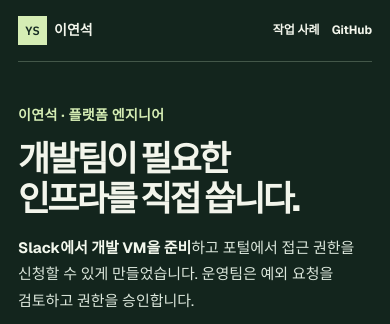
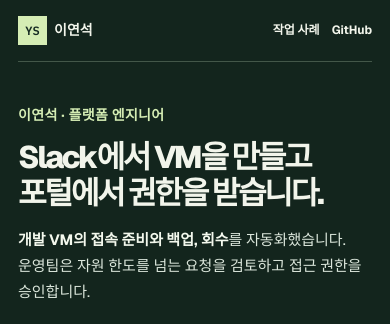
Before and after one commit to yeon3724/yeon3724.github.io, a plain HTML site: page index.html in a window 390 px wide. Shown: the top 324 px of the page. Drawn offline with nearby package versions, Linux system fonts and the light colour scheme.

Commit message:
docs: make the portfolio headline concrete

```diff
--- a/index.html
+++ b/index.html
@@ -3,7 +3,7 @@
 <head>
   <meta charset="utf-8">
   <meta name="viewport" content="width=device-width, initial-scale=1">
-  <meta name="description" content="플랫폼 엔지니어 이연석. 개발팀이 VM과 접근 권한을 직접 신청하고 사용할 수 있게 만든 DevFlow와 Auth·INFRA Portal 사례.">
+  <meta name="description" content="플랫폼 엔지니어 이연석. Slack으로 개발 VM을 만들고 포털에서 접근 권한을 받는 DevFlow와 Auth·INFRA Portal 사례.">
   <meta name="theme-color" content="#13251d">
   <title>이연석 | 플랫폼 엔지니어</title>
   <style>
@@ -44,7 +44,7 @@
     .hero { display: grid; grid-template-columns: 1.35fr 0.85fr; align-items: center; gap: clamp(28px, 6vw, 78px); padding-block: 72px 82px; }
     .hero-copy { min-width: 0; }
     .eyebrow { color: var(--mint); font-size: 14px; font-weight: 650; letter-spacing: .025em; }
-    h1 { margin-top: 16px; font-size: clamp(35px, 4.65vw, 66px); font-weight: 800; line-height: 1.16; letter-spacing: -.075em; }
+    h1 { margin-top: 16px; font-size: clamp(35px, 4.4vw, 59px); font-weight: 800; line-height: 1.16; letter-spacing: -.075em; }
     .hero-copy p { margin-top: 22px; max-width: 540px; color: #dbe6db; font-size: clamp(15px, 1.45vw, 18px); }
     .hero-copy strong { color: #f3f8ed; }
     .button { display: inline-flex; align-items: center; gap: 23px; margin-top: 28px; background: var(--mint); color: var(--dark); padding: 10px 16px; font-size: 14px; font-weight: 750; text-decoration: none; transition: background .18s; }
@@ -73,6 +73,7 @@
     @media (max-width: 820px) {
       .wrap { width: calc(100% - 48px); }
       .hero { gap: 32px; padding-block: 54px; }
+      h1 { font-size: clamp(31px, 4.5vw, 36px); }
     }
     @media (max-width: 620px) {
       .wrap { width: calc(100% - 36px); }
@@ -82,7 +83,7 @@
       nav { gap: 12px; font-size: 12px; }
       nav a .arrow { display: none; }
       .hero { grid-template-columns: 1fr; padding-block: 41px 42px; gap: 27px; }
-      h1 { margin-top: 11px; font-size: clamp(31px, 8.9vw, 46px); }
+      h1 { margin-top: 11px; font-size: clamp(28px, 8vw, 44px); }
       .hero-copy p { margin-top: 16px; }
       .button { margin-top: 21px; }
       .hero-photo img { aspect-ratio: 1.5; }
@@ -114,8 +115,8 @@
       <section class="wrap hero" aria-labelledby="intro-title">
         <div class="hero-copy">
           <div class="eyebrow">이연석 · 플랫폼 엔지니어</div>
-          <h1 id="intro-title">개발팀이 필요한<br>인프라를 직접 씁니다.</h1>
-          <p><strong>Slack에서 개발 VM을 준비</strong>하고 포털에서 접근 권한을 신청할 수 있게 만들었습니다. 운영팀은 예외 요청을 검토하고 권한을 승인합니다.</p>
+          <h1 id="intro-title">Slack에서 VM을 만들고<br>포털에서 권한을 받습니다.</h1>
+          <p><strong>개발 VM의 접속 준비와 백업, 회수</strong>를 자동화했습니다. 운영팀은 자원 한도를 넘는 요청을 검토하고 접근 권한을 승인합니다.</p>
           <a class="button" href="#work">대표 사례 보기 <span aria-hidden="true">↓</span></a>
         </div>
         <figure class="hero-photo">
```
